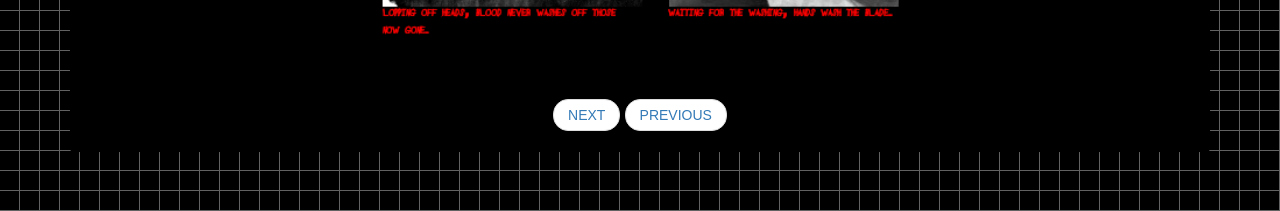
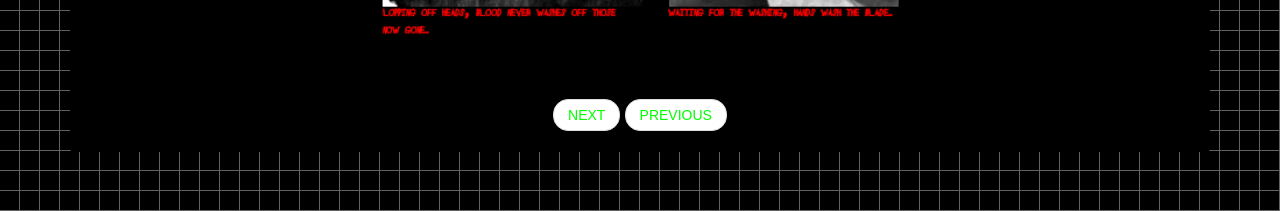
Before and after one commit to LWFlouisa/UploadedFairy, a Jekyll site: the page built from _posts/2021-08-04-page1.md, in a window 1280 px wide. Shown: the part 689-900 px from the top of the page. Built offline with Jekyll 4.4.1, drawn with Linux system fonts in a browser that asks for light colours; nearby versions of some CDN libraries.

Commit message:
Update comic.css

```diff
--- a/css/comic.css
+++ b/css/comic.css
@@ -52,6 +52,9 @@ body {
   float: none;
 }
 
+a {
+  color: lime;
+}
 
 
 /* HEADER STYLES */
```
